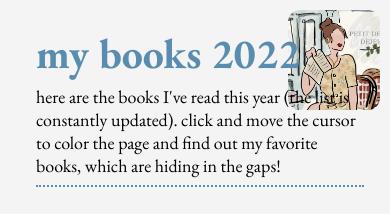
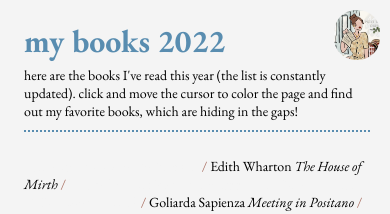
Before and after one commit to mrepcyte/favorite-books, a plain HTML site: page index.html in a window 390 px wide. Shown: the top 214 px of the page. Drawn offline with nearby package versions, Linux system fonts and the light colour scheme; a web font is replaced by a local one.

Commit message:
styling changes

```diff
--- a/script.js
+++ b/script.js
@@ -33,7 +33,6 @@ setupCanvas(canvasEl);
 
 const startDrawing = (canvas, x, y) => {
     const context = canvas.getContext('2d');
-    // context.strokeStyle = '#f4a15d';
     context.strokeStyle = '#f3bac1';
     context.moveTo(x, y);
     context.beginPath();
@@ -47,7 +46,7 @@ const moveDrawing = (canvas, x, y) => {
     }
 };
 
-// event listeners:
+// event listeners (desktop):
 
 document.addEventListener('mousedown', (event) => {
     isMouseDown = true;
@@ -69,6 +68,8 @@ window.addEventListener('resize', () => {
     setupCanvas(canvasEl);
 });
 
+// event listeners (mobile):
+
 document.addEventListener('touchstart', (event) => {
     isMouseDown = true;
     startDrawing(canvasEl, event.pageX, event.pageY);
--- a/style.css
+++ b/style.css
@@ -9,21 +9,20 @@ body {
     font-family: 'EB Garamond', serif;
     background-color: #f4f4f4;
     cursor: none;
-    /*   height: 100vh; */
-    /*   overflow: hidden; */
-    /*   position: fixed;
+    height: 100vh;
+    position: fixed;
     top: 0;
     left: 0;
     width: 100%;
     height: 100%;
-    overflow: hidden; */
+    overflow: hidden;
 }
 
 img {
     position: absolute;
     top: 10px;
     right: 10px;
-    border-radius: 12px;
+    border-radius: 22px;
     height: 100px;
 }
 
@@ -103,3 +102,27 @@ div.cursor.is-down span {
     color: #fff;
     user-select: none;
 }
+
+@media (max-width: 660px) {
+    img {
+        height: 50px;
+    }
+    section.books-list {
+        padding: 20px;
+        position: absolute;
+        top: 0;
+        left: 4px;
+    }
+    section.books-list h1 {
+        font-size: 32px;
+    }
+    section.books-list h2 {
+        padding-bottom: 10px;
+        font-size: 14px;
+    }
+    section.books-list p {
+        font-size: 14px;
+        line-height: 1.3;
+        margin-top: 20px;
+    }
+}
```
Also changed, not shown: index.html (+0 -3 lines).
